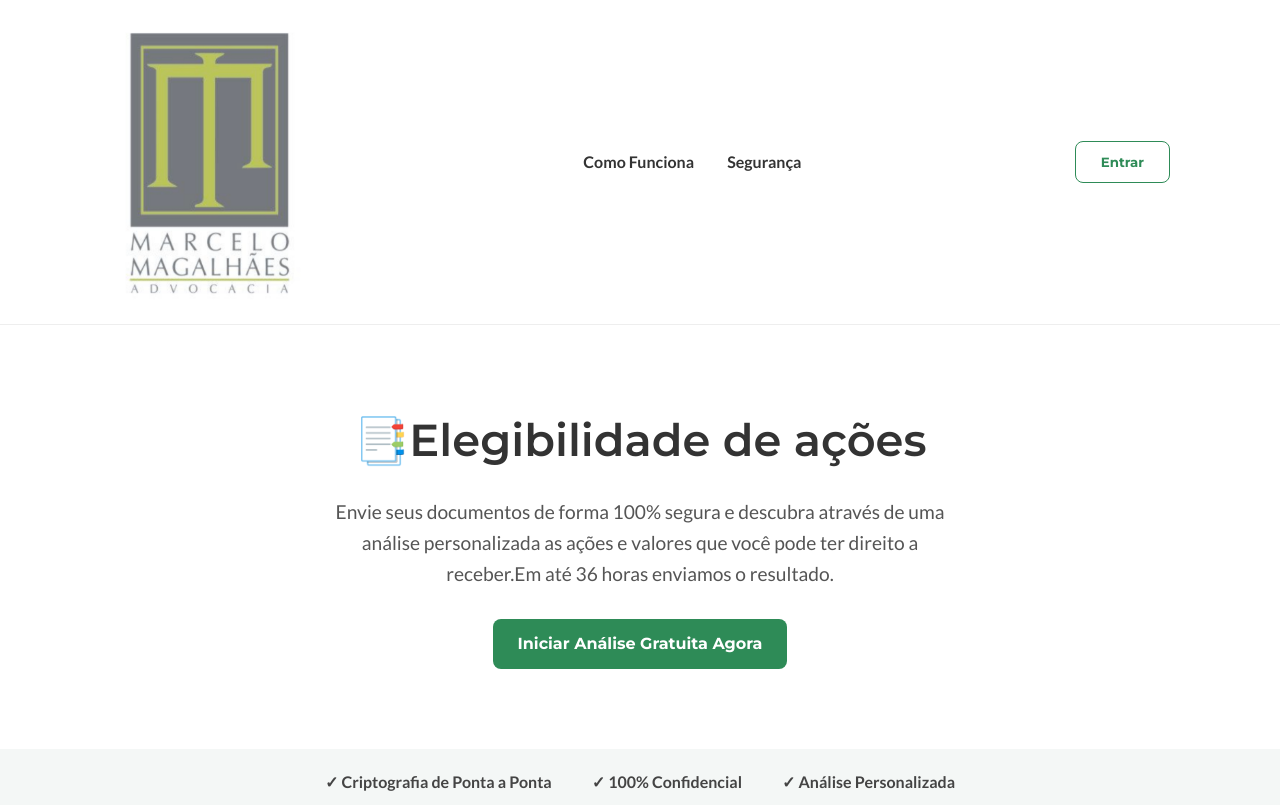
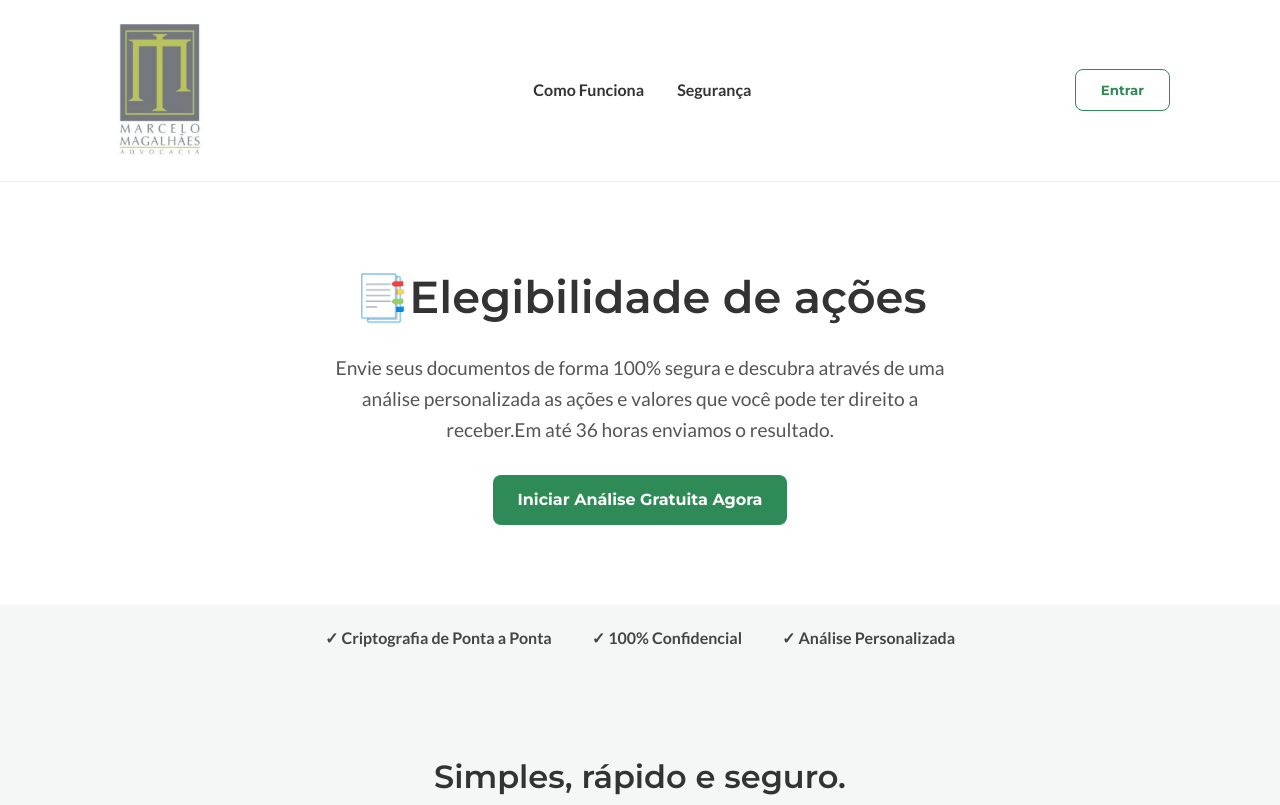
Before and after one commit to igortorresfernandes-ops/Meu-site-caixa, a plain HTML site: page index.html in a window 1280 px wide. Shown: the top 805 px of the page. Drawn offline with Linux system fonts and the light colour scheme.

Commit message:
Update style.css

```diff
--- a/style.css
+++ b/style.css
@@ -50,7 +50,7 @@ h1, h2, h3 {
 
 /* NOVO: Regra para controlar o tamanho da imagem da logo */
 .logo {
-    width: 200px; /* <-- Altere este valor para o tamanho que desejar */
+    width: 100px; /* <-- Altere este valor para o tamanho que desejar */
     height: auto; /* Mantém a proporção da imagem */
 }
 
```
